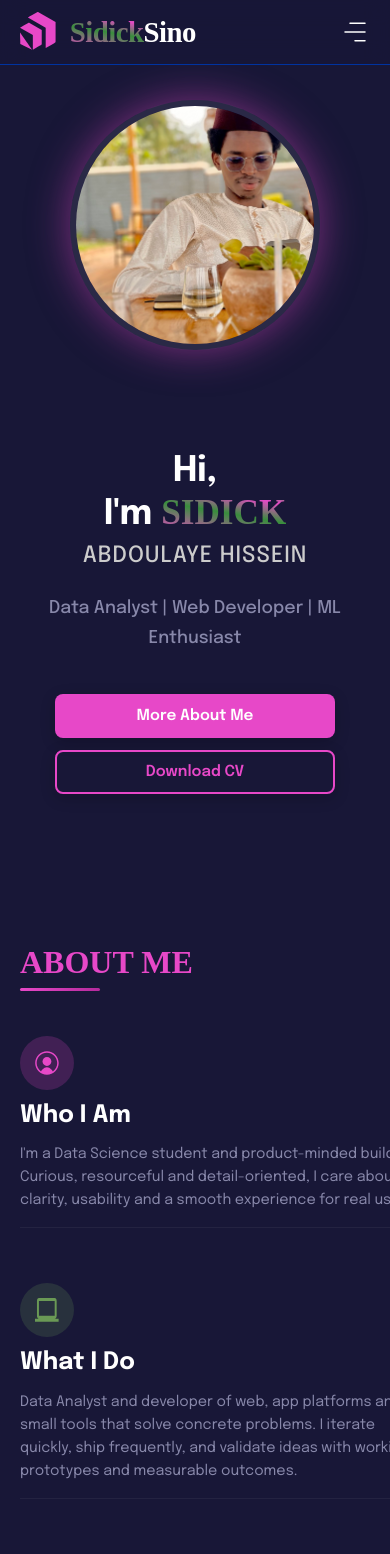
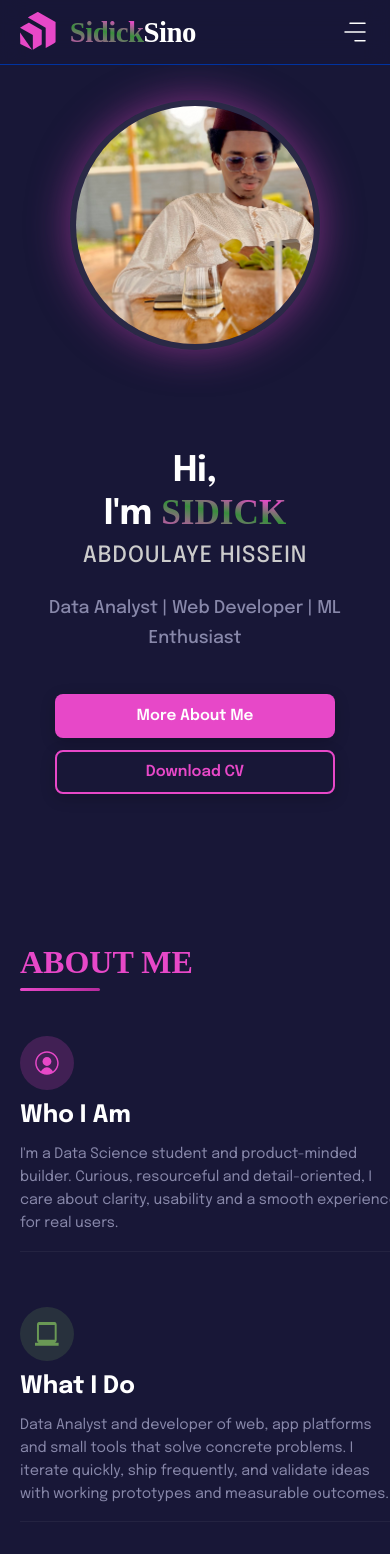
Before and after one commit to sidicksino/SidickPortfolio, a React (Vite) app: page / in a window 390 px wide. Shown: the top 1554 px of the page. Built offline with nearby package versions, Linux system fonts and the light colour scheme; a web font is replaced by a local one.

Commit message:
ABOUT PAGE

```diff
--- a/src/components/about/About.css
+++ b/src/components/about/About.css
@@ -190,6 +190,7 @@
 }
 
 .text-block p {
+    width: 95%;
   font-size: clamp(0.95rem, 2.5vw, 1.1rem);
   line-height: 1.7;
   color: var(--text-muted);
@@ -303,6 +304,6 @@
   }
 
   .text-block p {
-    font-size: 0.9rem; /* un peu plus petit sur très petit écran */
+    font-size: 0.9rem;
   }
 }
--- a/src/components/navbar/Navbar.css
+++ b/src/components/navbar/Navbar.css
@@ -73,7 +73,7 @@ body {
 }
 
 .navbar.scrolled {
-  padding: 12px 40px;
+
   background-color: rgba(24, 23, 55, 0.95);
   box-shadow: 0 4px 20px rgba(0, 0, 0, 0.2);
 }
```
